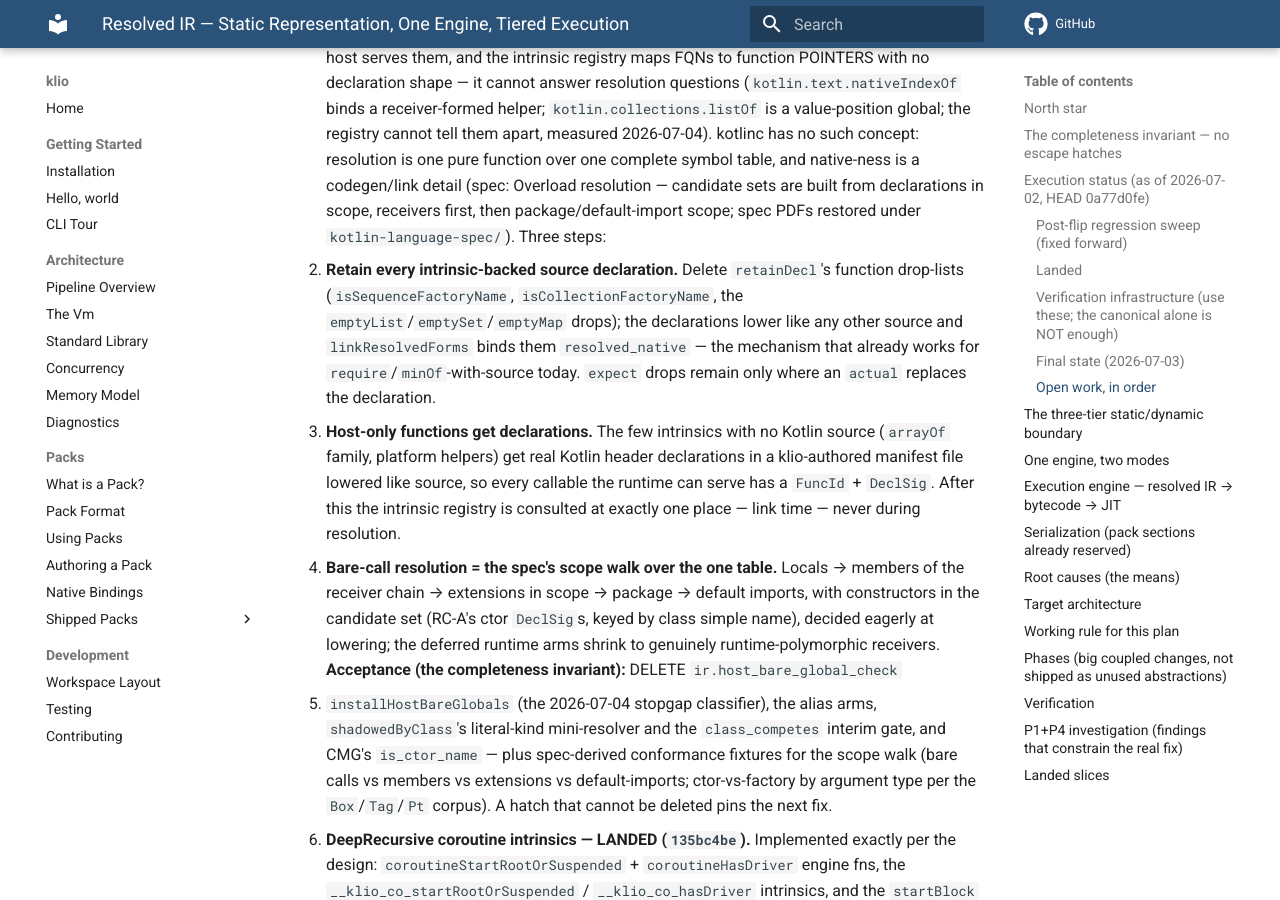
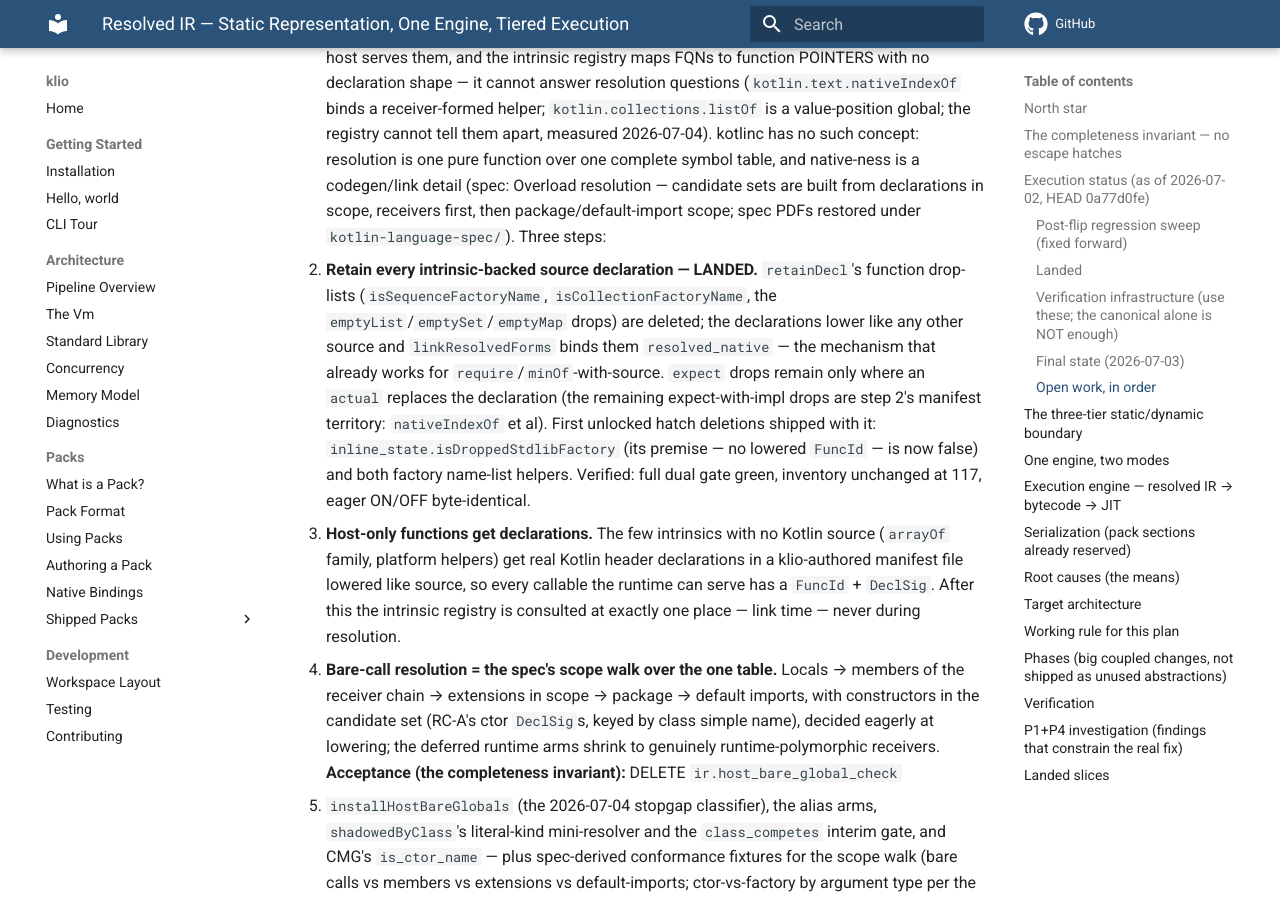
Before and after one commit to DrewCarlson/klio, an MkDocs documentation site: the page built from docs/resolution-unification-plan.md, in a window 1280 px wide and 900 px high, scrolled down 6208 px. Built offline with MkDocs 1.6.1 and Material for MkDocs 9.7.7, drawn with Linux system fonts in a browser that asks for light colours; comment, search, counter and statistics services are not loaded.

Commit message:
resolution: intrinsic-backed declarations lower; the drop lists die
retainDecl's three function drop-arms are deleted: a stdlib declaration
backed by a host intrinsic lowers like any other source, and
linkResolvedForms binds its executable form to the implementation
(resolved_native) — the same link mechanism that already served the
retained require/minOf family. The declaration table has no holes for
these names anymore: sortedSetOf, sequenceOf, iterator, emptyList and
the rest resolve as ordinary symbols, and the runtime dispatches the
native body through the resolved link, never through a name shortcut.

The first hatch deletions this unlocks ship with it:
inline_state.isDroppedStdlibFactory (its premise — a factory with no
lowered FuncId — is now false, and funcId(name) answers the GetField
shortcut gate) and the two factory name-list helpers that fed the
deleted arms.

Full dual gate green: inventory holds at 117, eager-ON and OFF
canonicals byte-identical, the suite battery passes with the known
load flake verified green solo.

```diff
--- a/docs/resolution-unification-plan.md
+++ b/docs/resolution-unification-plan.md
@@ -254,12 +254,17 @@ Every phase of this plan is landed or boundary-recorded; nothing remains open.
    candidate sets are built from declarations in scope, receivers first, then
    package/default-import scope; spec PDFs restored under
    `kotlin-language-spec/`). Three steps:
-   1. **Retain every intrinsic-backed source declaration.** Delete `retainDecl`'s
+   1. **Retain every intrinsic-backed source declaration — LANDED.** `retainDecl`'s
       function drop-lists (`isSequenceFactoryName`, `isCollectionFactoryName`, the
-      `emptyList`/`emptySet`/`emptyMap` drops); the declarations lower like any
-      other source and `linkResolvedForms` binds them `resolved_native` — the
-      mechanism that already works for `require`/`minOf`-with-source today.
-      `expect` drops remain only where an `actual` replaces the declaration.
+      `emptyList`/`emptySet`/`emptyMap` drops) are deleted; the declarations lower
+      like any other source and `linkResolvedForms` binds them `resolved_native` —
+      the mechanism that already works for `require`/`minOf`-with-source.
+      `expect` drops remain only where an `actual` replaces the declaration (the
+      remaining expect-with-impl drops are step 2's manifest territory:
+      `nativeIndexOf` et al). First unlocked hatch deletions shipped with it:
+      `inline_state.isDroppedStdlibFactory` (its premise — no lowered `FuncId` —
+      is now false) and both factory name-list helpers. Verified: full dual gate
+      green, inventory unchanged at 117, eager ON/OFF byte-identical.
    2. **Host-only functions get declarations.** The few intrinsics with no Kotlin
       source (`arrayOf` family, platform helpers) get real Kotlin header
       declarations in a klio-authored manifest file lowered like source, so every
```
Also changed, not shown: 3 other files.
